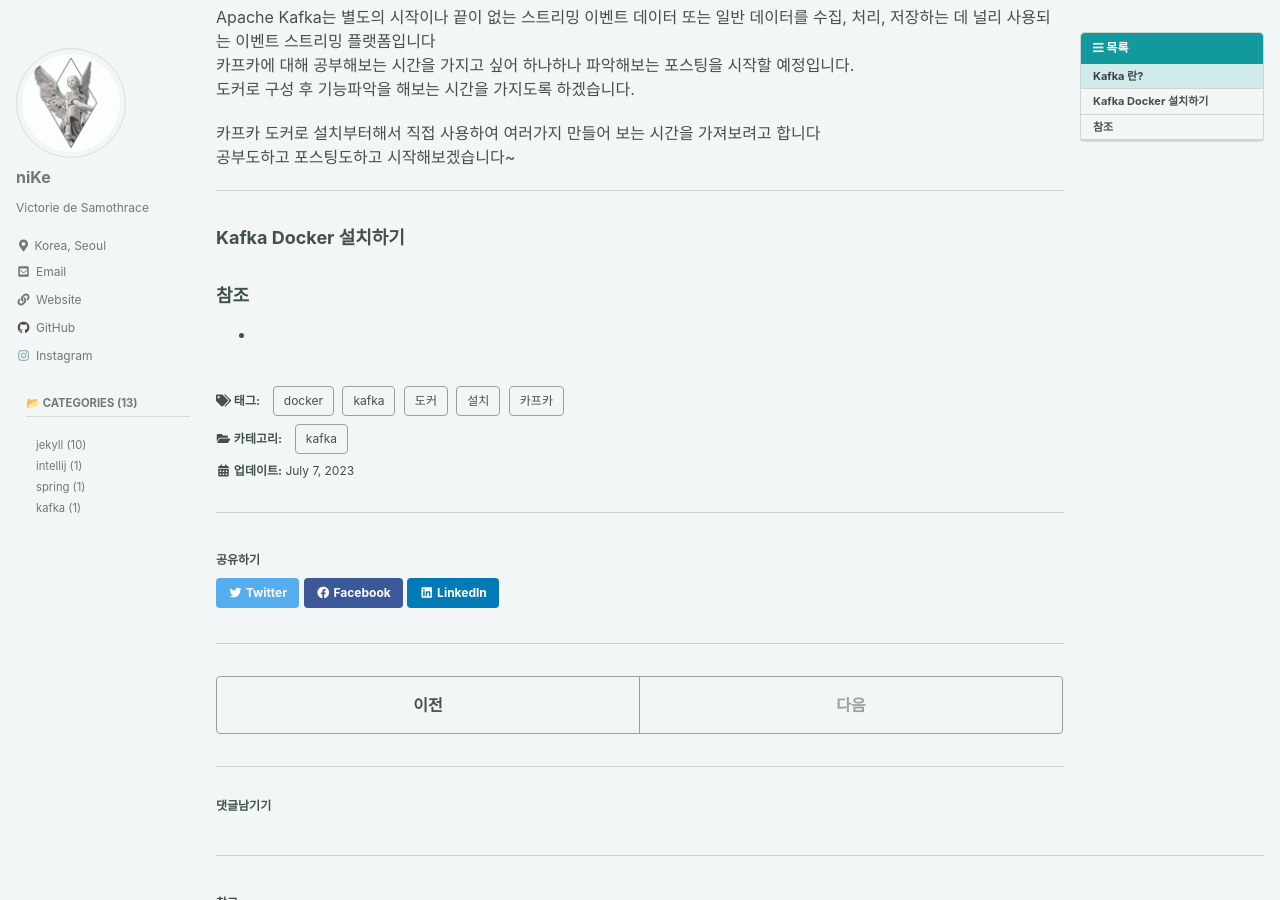
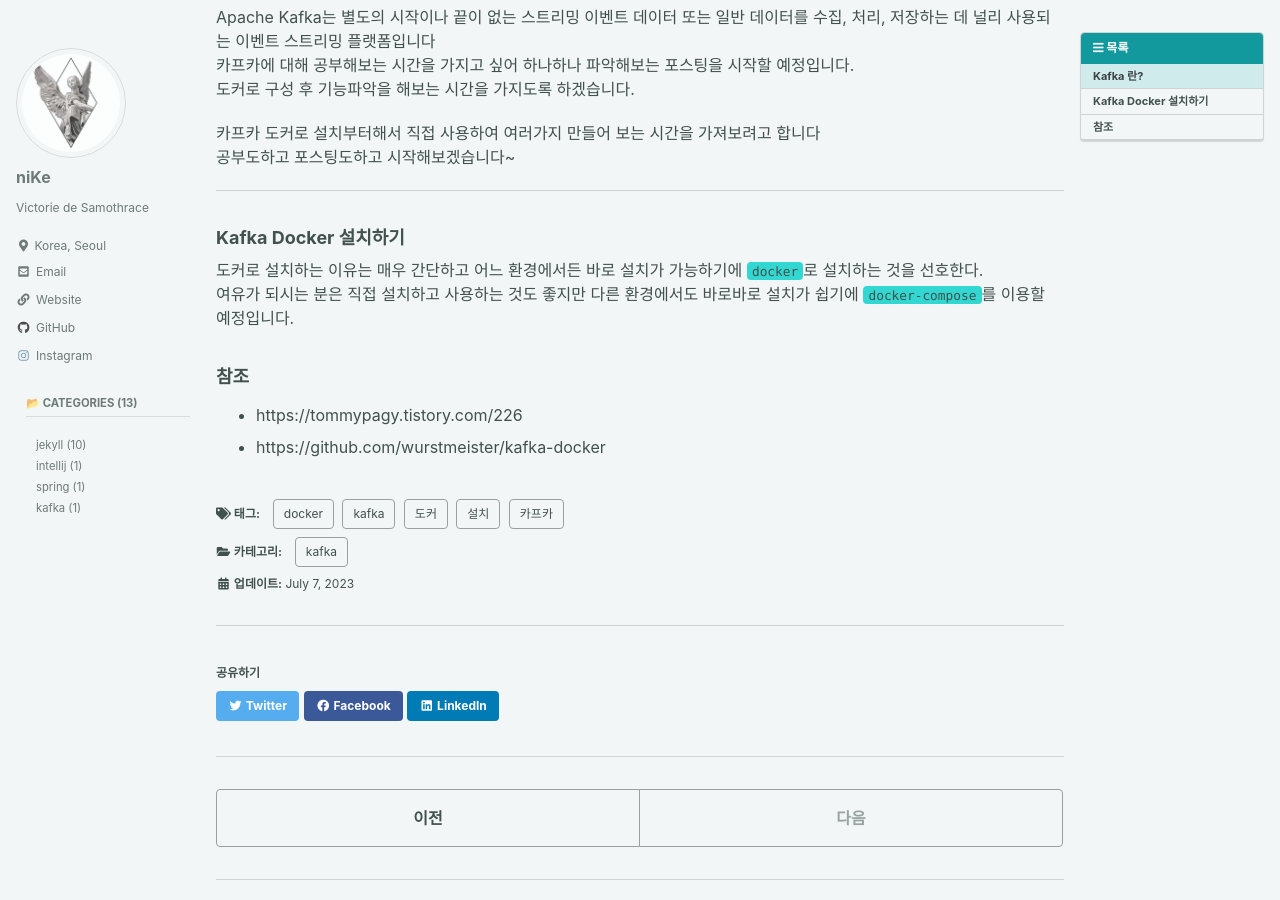
Before and after one commit to KwakTaeMin/KwakTaeMin.github.io, a Jekyll site: the page built from _posts/2023-07-07-Kafka Docker 설치(0).md, in a window 1280 px wide and 900 px high, scrolled down 609 px. Built offline with Jekyll 4.4.1, drawn with Linux system fonts in a browser that asks for light colours; cached includes are drawn as plain includes; some web fonts are replaced; comment, search, counter and statistics services are not loaded.

Commit message:
카프카 시자아악

```diff
--- a/_posts/2023-07-07-Kafka Docker 설치(0).md
+++ b/_posts/2023-07-07-Kafka Docker 설치(0).md
@@ -31,6 +31,8 @@ Apache Kafka는 별도의 시작이나 끝이 없는 스트리밍 이벤트 데
 
 ### Kafka Docker 설치하기
 
+도커로 설치하는 이유는 매우 간단하고 어느 환경에서든 바로 설치가 가능하기에 `docker`로 설치하는 것을 선호한다.
+여유가 되시는 분은 직접 설치하고 사용하는 것도 좋지만 다른 환경에서도 바로바로 설치가 쉽기에 `docker-compose`를 이용할 예정입니다.
 
 
 
@@ -41,4 +43,5 @@ Apache Kafka는 별도의 시작이나 끝이 없는 스트리밍 이벤트 데
 
 
 ### 참조
--
+- https://tommypagy.tistory.com/226
+- https://github.com/wurstmeister/kafka-docker
```
